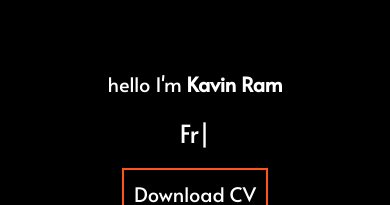
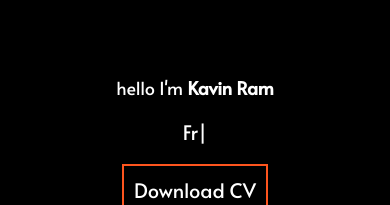
Before and after one commit to KR52Developer/my-portfolio, a React (Create React App) app: page / in a window 390 px wide. Shown: the part 139-344 px from the top of the page. Built offline with nearby package versions, Linux system fonts and the light colour scheme.

Commit message:
Add files via upload

```diff
--- a/src/App.css
+++ b/src/App.css
@@ -300,6 +300,13 @@ a {
 
 /* other devices  Style */
 @media screen and (max-width: 768px) {
+  .container {
+    position: sticky;
+    top: 0;
+    background: rgba(255, 255, 255, 0);
+    box-shadow: 0 5px 15px rgba(0, 0, 0, 0.3);
+  }
+
   .headerContainer {
     margin: 0px;
     padding: 5px 30px;
@@ -408,11 +415,11 @@ a {
   }
 
   .descriptionContainer span {
-    font-size: 25px;
+    font-size: 20px;
   }
 
   .hellotext span {
-    font-size: 20px;
+    font-size: 18px;
   }
 }
 
```
